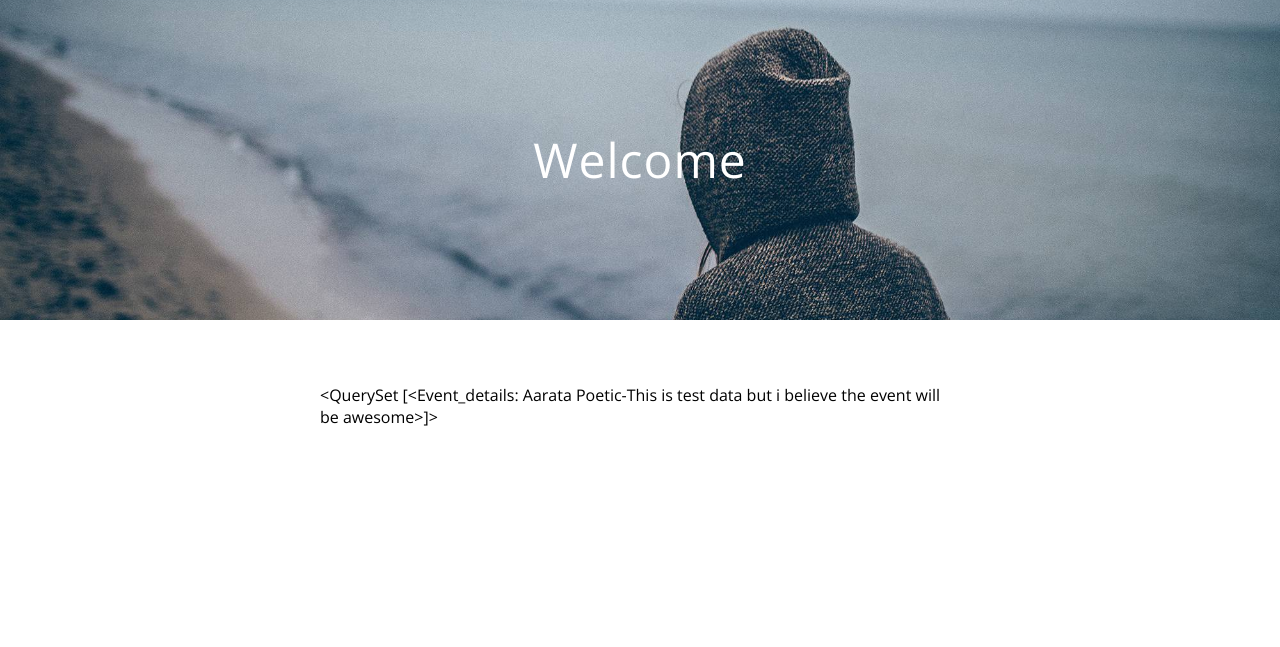
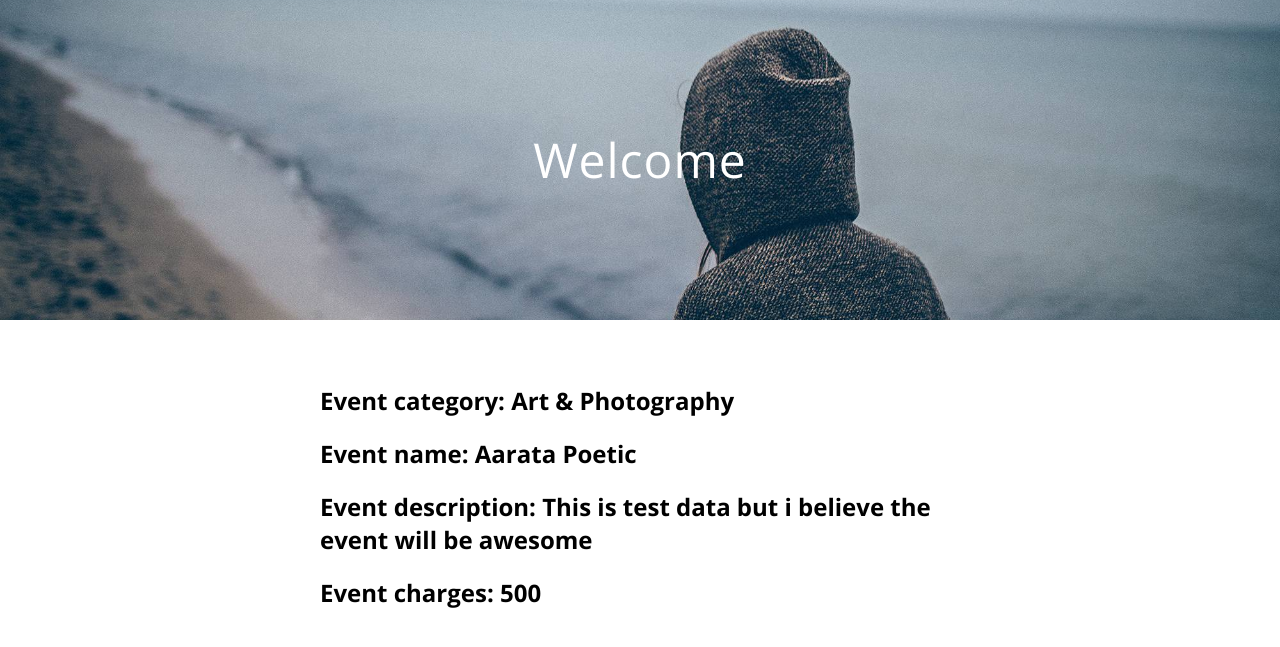
Before and after one commit to Alabee/event_hive, a Django app: page /events/ in a window 1280 px wide. Shown: the part 103-750 px from the top of the page. Run offline with Django 3.2, Linux system fonts and the light colour scheme; data comes from the database, SQL or seed files in the repository.

Commit message:
Output of events in database

```diff
--- a/event_details/templates/event_details/base.html
+++ b/event_details/templates/event_details/base.html
@@ -27,9 +27,6 @@
 		<div id="form">
 			<div class="wrapper_skinny">
 				{% block content %}
-				{% for i in content %}
-				{{i}}
-				{% endfor %}
 				{% endblock %}
 			</div>
 		</div>
--- a/event_details/templates/event_details/events.html
+++ b/event_details/templates/event_details/events.html
@@ -1,4 +1,9 @@
 {% extends "event_details/base.html" %}
 {% block content %}
-{{content}}
+	{% for i in content %}
+	<h2>Event category: {{i.event_category}}</h2>
+	<h2>Event name: {{i.event_name}}</h2>
+	<h2>Event description: {{i.event_description}}</h2>
+	<h2>Event charges: {{i.event_charges}}</h2>
+	{% endfor %}
 {% endblock %}
--- a/home/templates/home/home.html
+++ b/home/templates/home/home.html
@@ -1,4 +1,4 @@
 {% extends "home/base.html" %}
 {% block content %}
-{{content}}
+{{ content }}
 {% endblock %}
--- a/home/views.py
+++ b/home/views.py
@@ -1,5 +1,6 @@
 from django.shortcuts import render, render_to_response
-
+from event_details.models import Event_details
 # Create your views here.
 def index(request):
-	return render_to_response('home/home.html', {'content': "This is the homepage"})
+	#events = Event_details.objects.all()
+	return render_to_response('home/home.html', {'content ': 'HEEEEEEY'})
```
